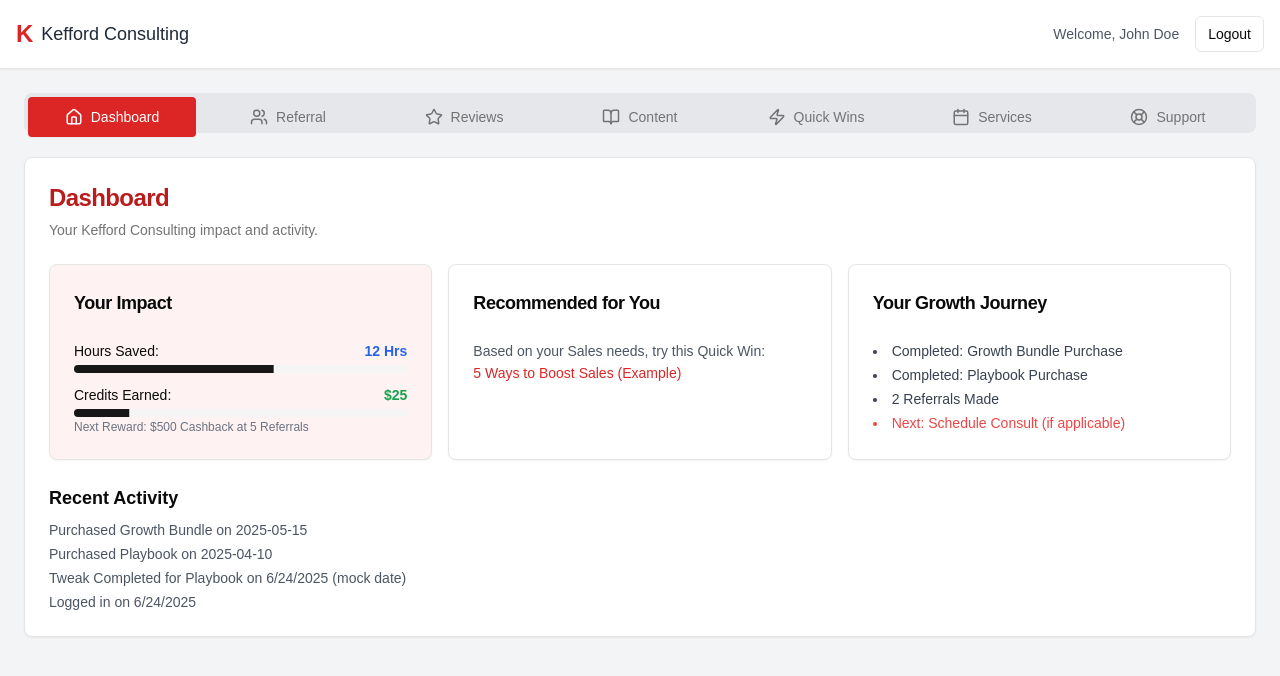
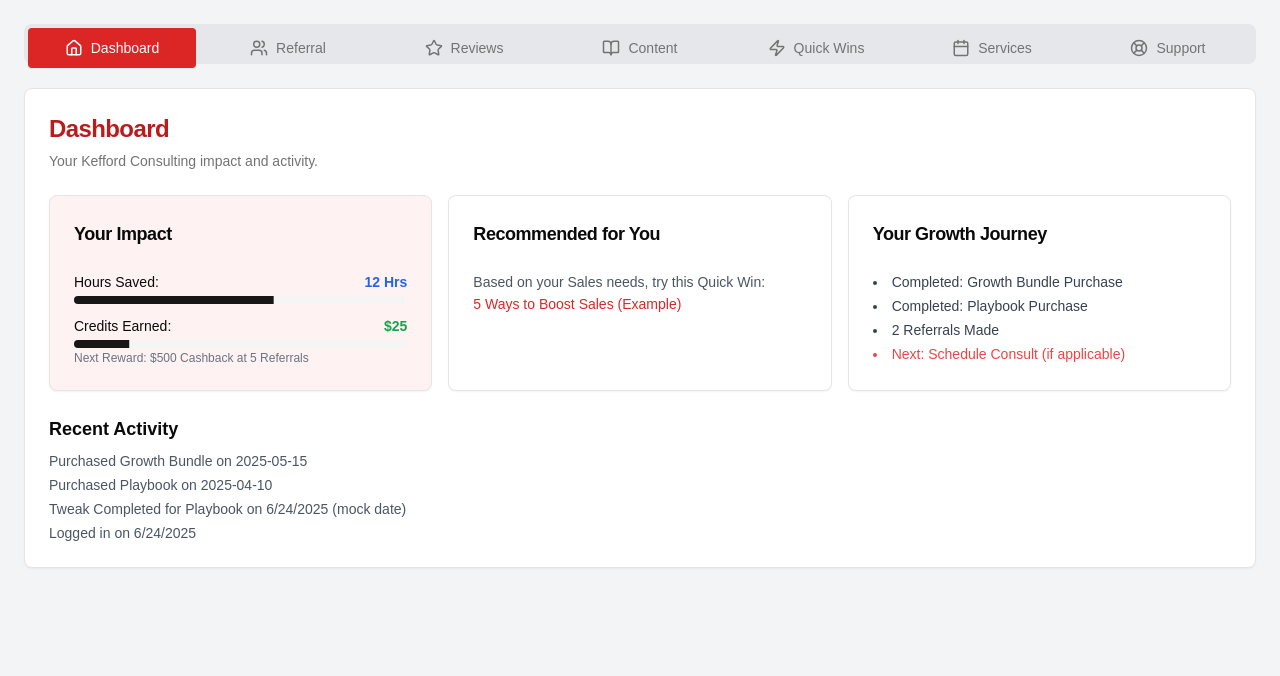
Before and after one commit to HezekiahsDev/members, a Next.js app: page /members in a window 1280 px wide. Shown: the top 676 px of the page. Built offline with nearby package versions, Linux system fonts and the light colour scheme.

Commit message:
remove header

```diff
--- a/components/members-area.tsx
+++ b/components/members-area.tsx
@@ -247,7 +247,7 @@ export function MembersArea({ startBotAt }: MembersAreaProps) {
 
   return (
     <div className="min-h-screen bg-gray-100 font-arial">
-      <header className="bg-white border-b p-4 shadow-sm">
+      {/* <header className="bg-white border-b p-4 shadow-sm">
         <div className="max-w-7xl mx-auto flex justify-between items-center">
           <Link href="/" className="flex items-center">
             <div className="text-red-600 font-bold text-2xl">K</div>
@@ -268,7 +268,7 @@ export function MembersArea({ startBotAt }: MembersAreaProps) {
             </Button>
           </div>
         </div>
-      </header>
+      </header> */}
 
       {/* Bot Continuation Modal */}
       {showContinuationBot && botUserData && (
```
